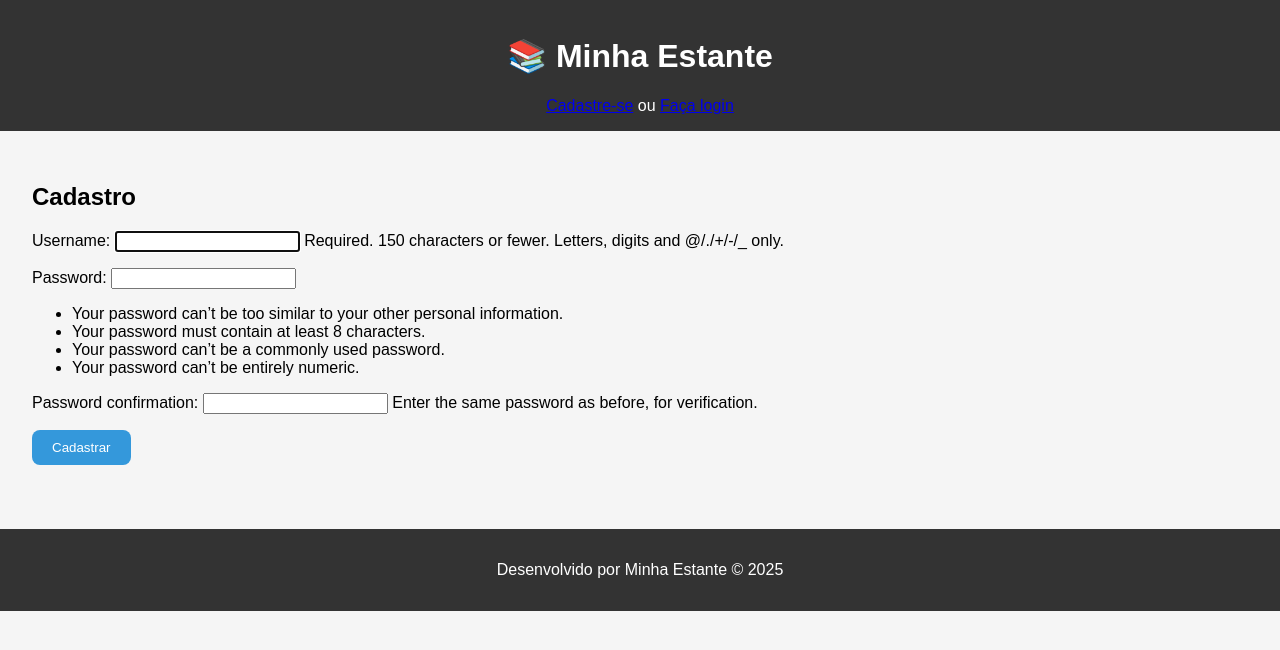
After one commit to brunohro/minha_estante, a Django app: page /cadastrar_usuario/ in a window 1280 px wide. The commit adds this page. Shown: the top 650 px of the page. Run offline with Django 5.2, Linux system fonts and the light colour scheme.

Commit message:
Add autenticação de usuários ao projeto

```diff
--- a/main/settings.py
+++ b/main/settings.py
@@ -15,7 +15,7 @@ import os
 
 # Build paths inside the project like this: BASE_DIR / 'subdir'.
 BASE_DIR = Path(__file__).resolve().parent.parent
-
+LOGIN_URL = 'login'
 
 # Quick-start development settings - unsuitable for production
 # See https://docs.djangoproject.com/en/5.2/howto/deployment/checklist/
--- a/main/urls.py
+++ b/main/urls.py
@@ -16,7 +16,7 @@ Including another URLconf
 """
 from django.contrib import admin
 from django.urls import path
-from minha_estante.views import index, cadastrar_livro, editar_livro, deletar_livro
+from minha_estante.views import index, cadastrar_livro, editar_livro, deletar_livro, login_view, logout_view, cadastrar_usuario
 
 urlpatterns = [
     path('admin/', admin.site.urls),
@@ -24,4 +24,7 @@ urlpatterns = [
     path("cadastrar_livro/", cadastrar_livro, name="cadastrar_livro"),
     path("editar_livro/<int:id>", editar_livro, name="editar_livro"),
     path("deletar_livro/<int:id>", deletar_livro, name="deletar_livro"),
+    path('login/', login_view, name='login'),
+    path('logout/', logout_view, name='logout'),
+    path('cadastrar_usuario/', cadastrar_usuario, name='cadastrar_usuario'),
 ]
--- a/minha_estante/models.py
+++ b/minha_estante/models.py
@@ -1,4 +1,5 @@
 from django.db import models
+from django.contrib.auth.models import User
 
 class Categoria(models.Model):
     nome = models.CharField(max_length=200)
@@ -26,3 +27,7 @@ class Livro(models.Model):
     imagem = models.ImageField(upload_to='livros/', blank=True, null=True)
     data_inicio = models.DateField()
     data_fim = models.DateField()
+    usuario = models.ForeignKey(User, on_delete=models.CASCADE, null=True, blank=True)
+
+    def __str__(self):
+        return self.nome
--- a/minha_estante/templates/minha_estante/layout/header.html
+++ b/minha_estante/templates/minha_estante/layout/header.html
@@ -10,6 +10,15 @@
   <body>
     <header>
       <h1>📚 Minha Estante</h1>
+      <div>
+        {% if user.is_authenticated %}
+        <p>Olá, {{ user.username }}!</p>
+        <p><a href="{% url 'logout' %}">Sair</a></p>
+        {% else %}
+        <a href="{% url 'cadastrar_usuario'%}">Cadastre-se</a> ou
+        <a href="{% url 'login'%}">Faça login</a>
+        {% endif %}
+      </div>
     </header>
   </body>
 </html>
--- /dev/null
+++ b/minha_estante/templates/minha_estante/user/cadastrar_usuario.html
@@ -0,0 +1,7 @@
+{%extends "minha_estante/layout/base.html"%} {% block content %}
+<h2>Cadastro</h2>
+<form method="post">
+  {% csrf_token %} {{ form.as_p }}
+  <button type="submit">Cadastrar</button>
+</form>
+{% endblock content %}
--- a/minha_estante/views.py
+++ b/minha_estante/views.py
@@ -1,11 +1,42 @@
 from django.shortcuts import render, redirect
+from django.contrib.auth import authenticate, login, logout
+from django.contrib.auth.decorators import login_required
+from django.contrib.auth.forms import UserCreationForm
 from .models import Livro
 from .forms import LivroForm
+
+def cadastrar_usuario(request):
+    if request.method == 'POST':
+        form = UserCreationForm(request.POST)
+        if form.is_valid():
+            form.save()
+            return redirect("index")
+    else:
+        form = UserCreationForm()
+    return render(request, "minha_estante/user/cadastrar_usuario.html", {'form': form})
+
+def login_view(request):
+    if request.method == 'POST':
+        username = request.POST['username']
+        password = request.POST['password']
+        user = authenticate(request, username=username, password=password)
+        if user:
+            login(request, user)
+            return redirect('index')
+        else:
+            return render(request, 'minha_estante/user/login.html', {'error': 'Usuário ou senha inválidos'})
+    return render(request, 'minha_estante/user/login.html')
+
+def logout_view(request):
+    logout(request)
+    return render(request, "minha_estante/index.html")
+
+@login_required
 def index(request):
     livros = Livro.objects.all()
     return render(request, "minha_estante/index.html", {'livros': livros})
 
-
+@login_required
 def cadastrar_livro(request):
     if request.method == 'POST':
         form = LivroForm(request.POST, request.FILES)
@@ -16,6 +47,7 @@ def cadastrar_livro(request):
         form = LivroForm()
     return render(request, "minha_estante/livros/cadastrar_livro.html", {'form': form, 'editar': False})
 
+@login_required
 def editar_livro(request, id):
     livro = Livro.objects.get(id=id)
     if request.method == 'POST':
@@ -27,6 +59,7 @@ def editar_livro(request, id):
         form = LivroForm(instance=livro)
     return render(request, "minha_estante/livros/cadastrar_livro.html", {'form': form, 'editar': True})
 
+@login_required
 def deletar_livro(request, id):
     livro = Livro.objects.get(id=id)
     livro.delete()
```
Also changed, not shown: minha_estante/templates/minha_estante/user/login.html (added, +20 -0 lines), media/livros/17347_ULZD2mN.jpg (added), minha_estante/migrations/0005_livro_usuario.py (added).
